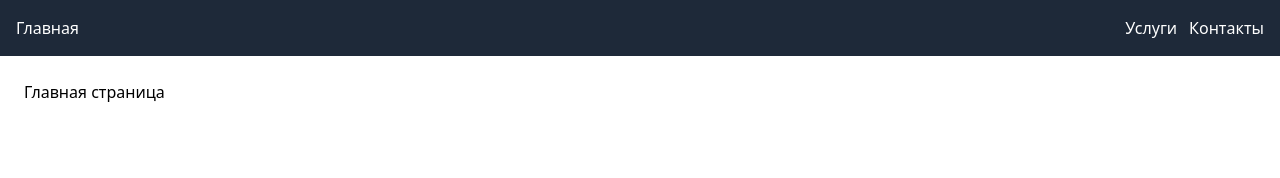
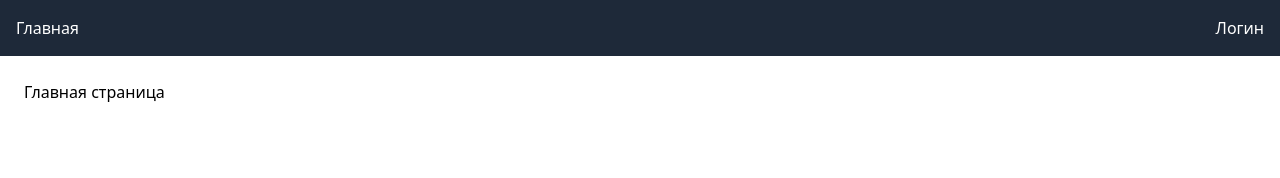
Before and after one commit to asquiin/doctors, a Nuxt app: page / in a window 1280 px wide. Shown: the top 178 px of the page. Built offline with nearby package versions, Linux system fonts and the light colour scheme.

Commit message:
header shows

```diff
--- a/app/components/AppHeader.vue
+++ b/app/components/AppHeader.vue
@@ -1,10 +1,8 @@
-<!-- components/AppHeader.vue -->
 <template>
   <header class="p-4 bg-gray-800 text-white flex justify-between">
     <NuxtLink to="/">Главная</NuxtLink>
     <nav class="flex gap-3">
-      <NuxtLink to="/services">Услуги</NuxtLink>
-      <NuxtLink to="/contact">Контакты</NuxtLink>
+      <NuxtLink to="/login">Логин</NuxtLink>
     </nav>
   </header>
 </template>
--- a/app/layouts/default.vue
+++ b/app/layouts/default.vue
@@ -1,11 +1,10 @@
-<!-- layouts/default.vue -->
-<script setup>
-import AppHeader from '~/components/AppHeader.vue'
-</script>
+<template>
+  <header class="p-4 bg-gray-800 text-white flex justify-between">
+    <NuxtLink to="/">Главная</NuxtLink>
+    <nav class="flex gap-3">
+      <NuxtLink to="/login">Логин</NuxtLink>
+    </nav>
+  </header>
 
-<template>
-  <div>
-    <AppHeader />
-    <main><slot /></main>
-  </div>
+      <main class="flex-1"><slot /></main>
 </template>
--- a/app/layouts/empty.vue
+++ /dev/null
@@ -1,4 +0,0 @@
-<!-- layouts/empty.vue -->
-<template>
-  <slot />
-</template>
```
